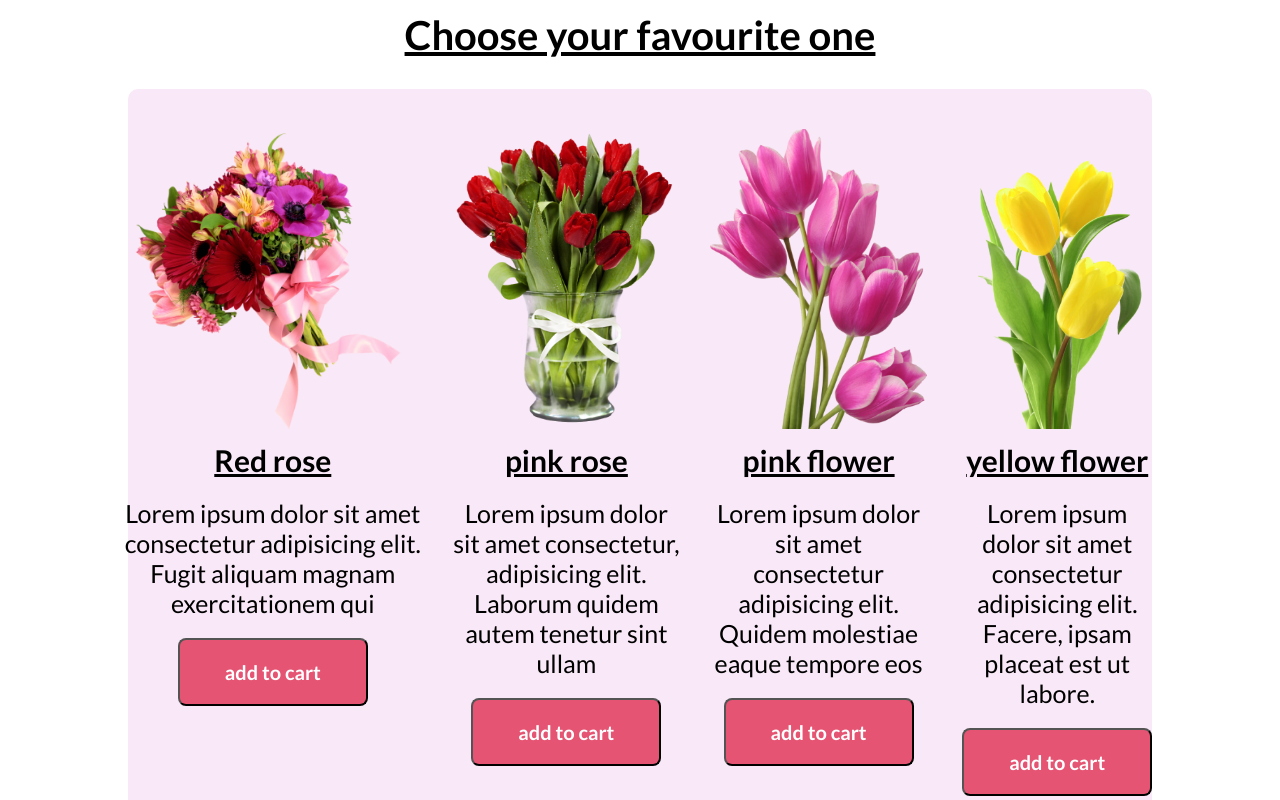
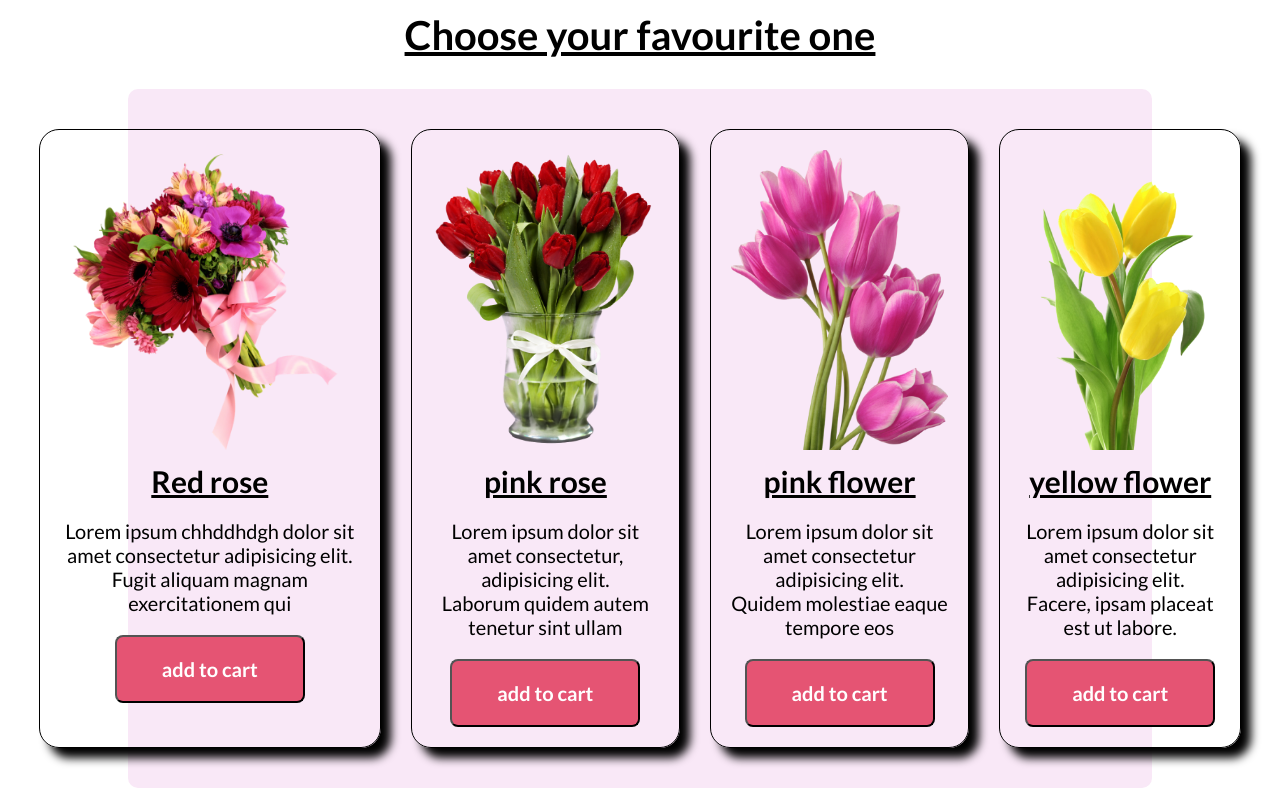
Before and after one commit to orpon95/flower-shop-website, a plain HTML site: page index.html in a window 1280 px wide. Shown: the part 4400-5200 px from the top of the page. Drawn offline with Linux system fonts and the light colour scheme.

Commit message:
resolved problem and modified

```diff
--- a/index.html
+++ b/index.html
@@ -176,7 +176,7 @@
             <div>
                 <img src="Flower Asset/bg3.png" alt="">
                 <h3> Red rose</h3>
-                <p>Lorem ipsum dolor sit amet consectetur adipisicing elit. <br>
+                <p>Lorem ipsum chhddhdgh dolor sit amet consectetur adipisicing elit. <br>
                     Fugit aliquam magnam exercitationem qui
                 </p>
                 <button class="btn-primary"> add to cart</button>
--- a/style.css
+++ b/style.css
@@ -350,6 +350,14 @@ input {
     margin-bottom: 130px;
 }
 
+.add-to-cart div{
+    box-shadow: 10px 10px 10px black;
+    border-radius: 20px;
+    border: 1px solid black;
+    box-sizing: border-box;
+    padding: 20px;
+}
+
 .add-to-cart img {
     height: 300px;
     margin-bottom: 10px;
@@ -364,10 +372,11 @@ input {
 
 .add-to-cart p {
     text-align: center;
-    font-size: 25px;
+    font-size: 20px;
     margin-bottom: 20px;
 
 }
+
 
 /* add-to-cart section start */
 
```
